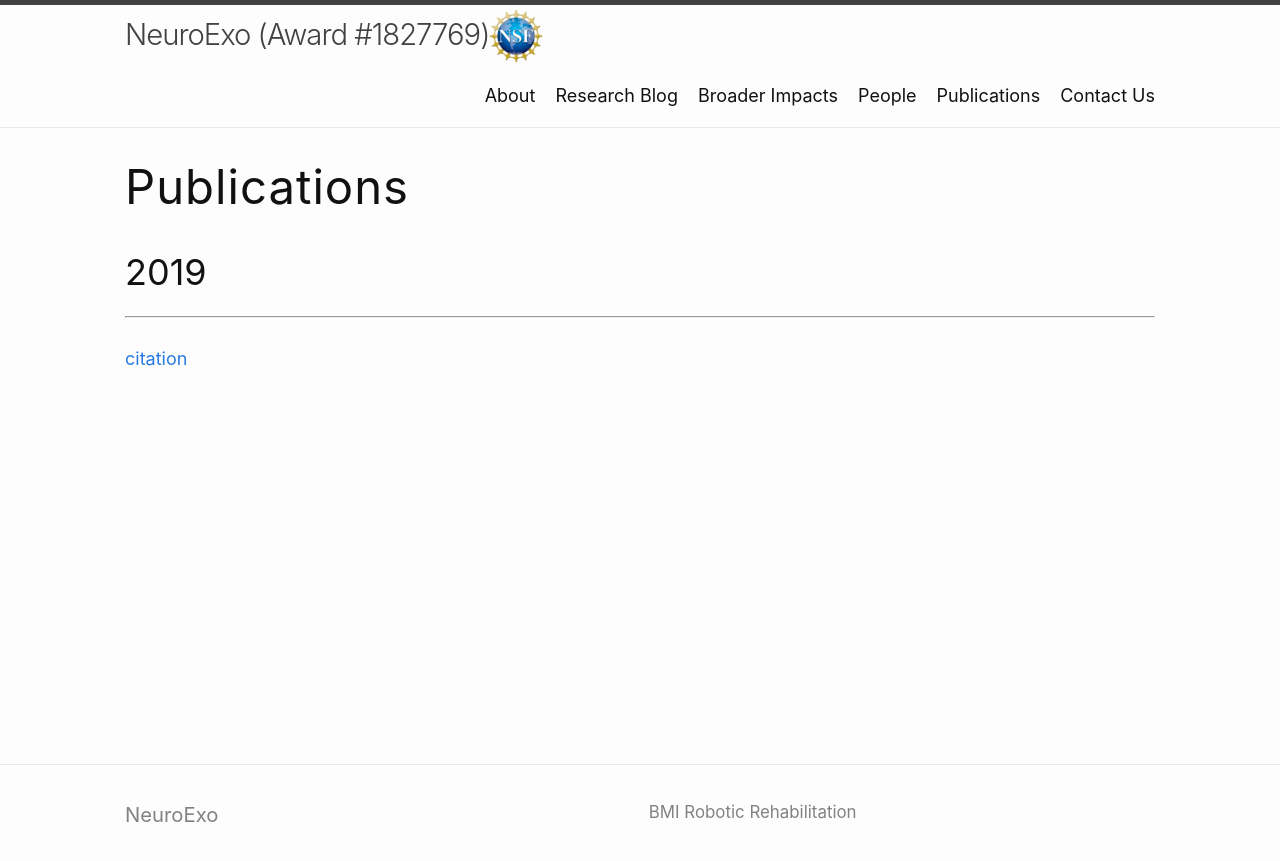
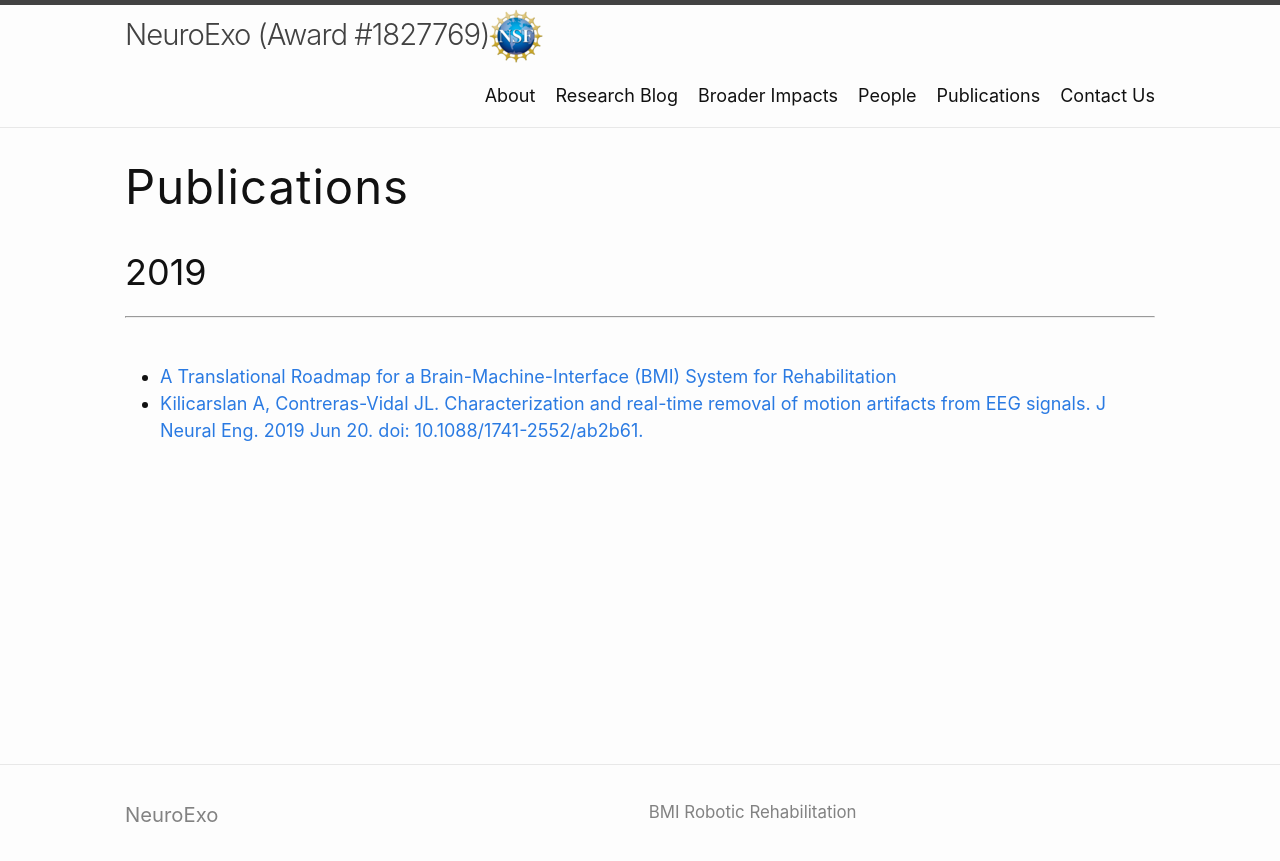
Before and after one commit to arcraik/neuroexo-website, a Jekyll site: the page built from publications.md, in a window 1280 px wide. Shown: the top 861 px of the page. Built offline with Jekyll 4.4.1, drawn with Linux system fonts in a browser that asks for light colours.

Commit message:
Update publications.md

```diff
--- a/publications.md
+++ b/publications.md
@@ -5,4 +5,6 @@ title: Publications
 <h2>2019</h2>
 <hr>
 <br>
-<a href="Translational Roadmap for BCI Module.pdf" target="_blank">citation</a>
+<ul>
+  <li><a href="Translational Roadmap for BCI Module.pdf" target="_blank">A Translational Roadmap for a Brain-Machine-Interface (BMI) System for Rehabilitation</a></li>
+  <li><a href="https://www.ncbi.nlm.nih.gov/pubmed/31220818" target="_blank"> Kilicarslan A, Contreras-Vidal JL. Characterization and real-time removal of motion artifacts from EEG signals. J Neural Eng. 2019 Jun 20. doi: 10.1088/1741-2552/ab2b61.</a></li>
```
